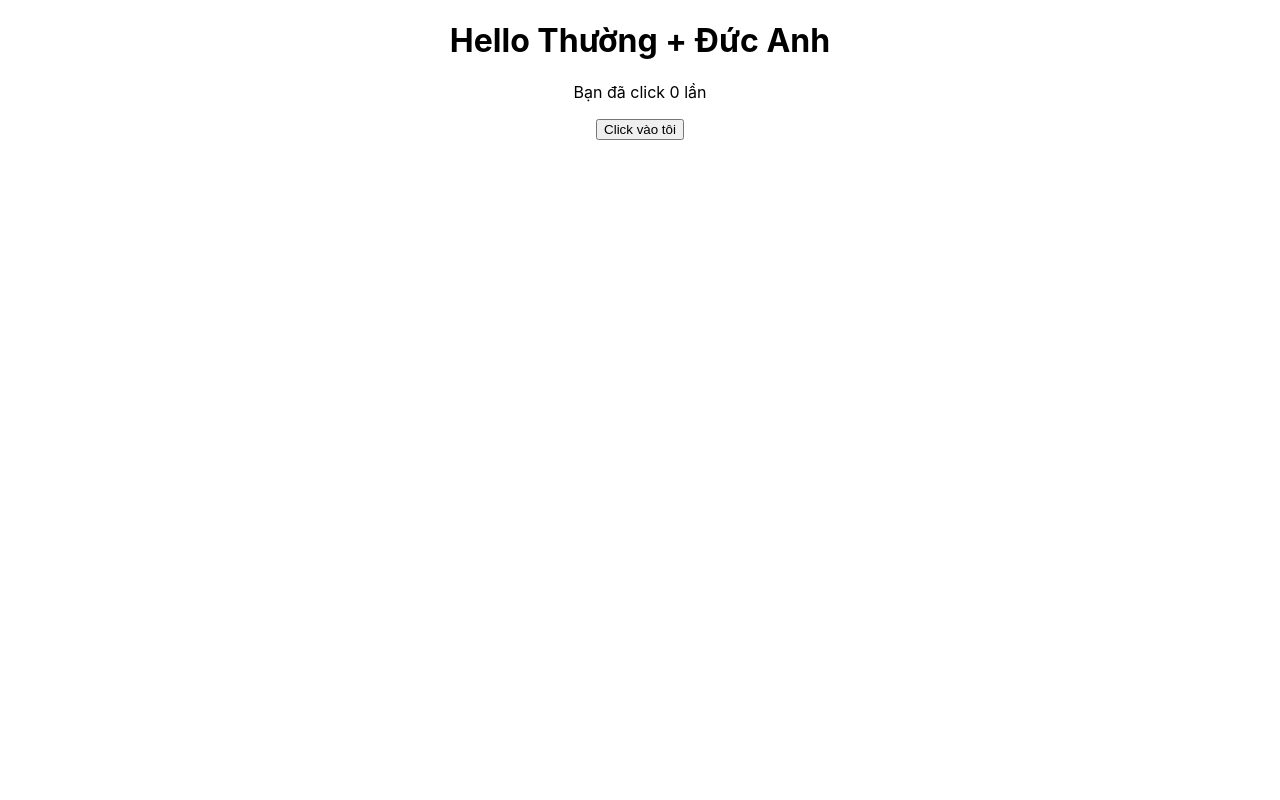
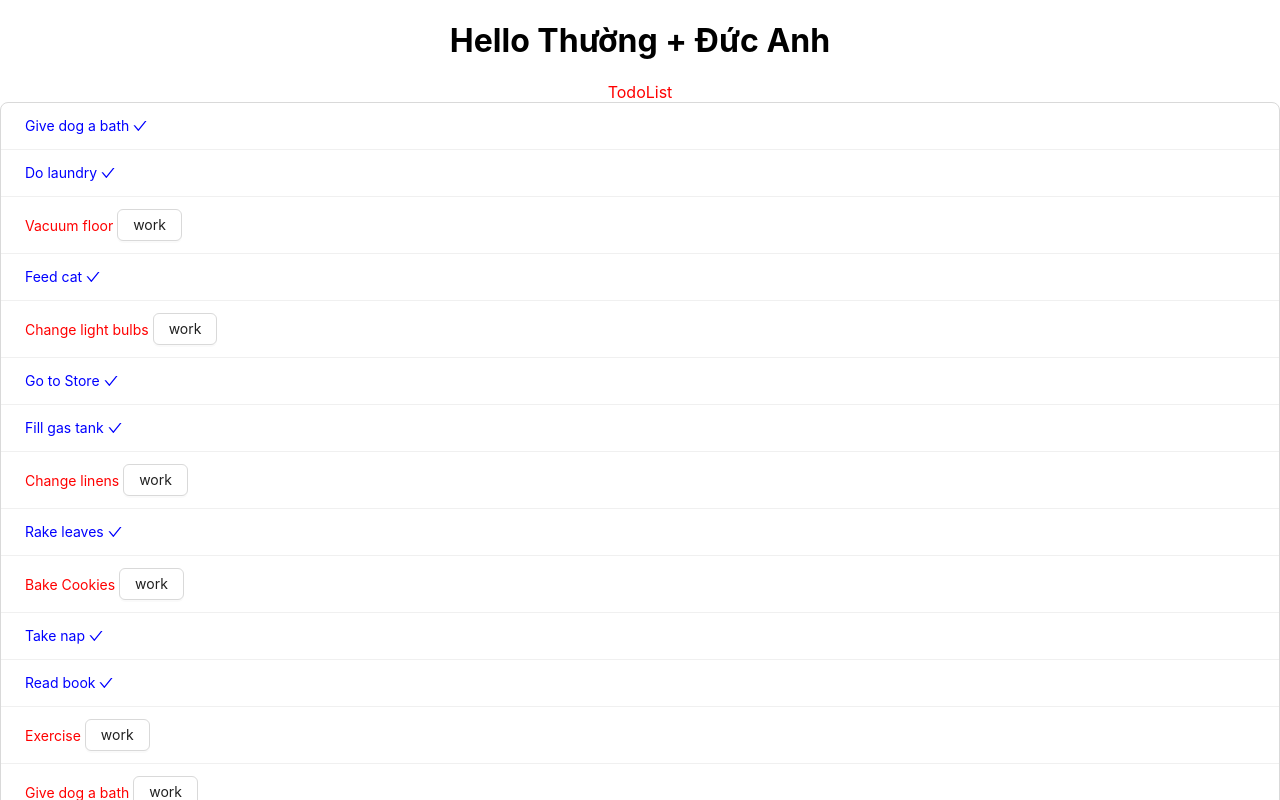
Before and after one commit to LazyProgramerPro/codeWithMe, a React (Create React App) app: page / in a window 1280 px wide. Shown: the top 800 px of the page. Built offline with nearby package versions, Linux system fonts and the light colour scheme.

Commit message:
todolist

```diff
--- a/package.json
+++ b/package.json
@@ -3,12 +3,15 @@
   "version": "0.1.0",
   "private": true,
   "dependencies": {
+    "@ant-design/icons": "^5.0.1",
     "@testing-library/jest-dom": "^5.16.5",
     "@testing-library/react": "^13.4.0",
     "@testing-library/user-event": "^13.5.0",
+    "antd": "^5.2.1",
     "react": "^18.2.0",
     "react-dom": "^18.2.0",
     "react-scripts": "5.0.1",
+    "styled-components": "^5.3.6",
     "web-vitals": "^2.1.4"
   },
   "scripts": {
--- a/src/App.js
+++ b/src/App.js
@@ -1,9 +1,13 @@
 import './App.css';
+import TodoList from './component/session/TodoList';
 
 function App() {
   return (
     <div className="App">
       <h1> Hello Thường + Đức Anh</h1>
+      {/* <Example></Example> */}
+
+      <TodoList></TodoList>
     </div>
   );
 }
--- a/src/Hook.css
+++ /dev/null
@@ -1,3 +0,0 @@
-body {
-    text-align: center;
-}
--- /dev/null
+++ b/src/component/fakeData/todoListFake.js
@@ -0,0 +1,81 @@
+export const todoList = [{
+  "id": 1,
+  "task": "Give dog a bath",
+  "complete": true
+}, {
+  "id": 2,
+  "task": "Do laundry",
+  "complete": true
+}, {
+  "id": 3,
+  "task": "Vacuum floor",
+  "complete": false
+}, {
+  "id": 4,
+  "task": "Feed cat",
+  "complete": true
+}, {
+  "id": 5,
+  "task": "Change light bulbs",
+  "complete": false
+}, {
+  "id": 6,
+  "task": "Go to Store",
+  "complete": true
+}, {
+  "id": 7,
+  "task": "Fill gas tank",
+  "complete": true
+}, {
+  "id": 8,
+  "task": "Change linens",
+  "complete": false
+}, {
+  "id": 9,
+  "task": "Rake leaves",
+  "complete": true
+}, {
+  "id": 10,
+  "task": "Bake Cookies",
+  "complete": false
+}, {
+  "id": 11,
+  "task": "Take nap",
+  "complete": true
+}, {
+  "id": 12,
+  "task": "Read book",
+  "complete": true
+}, {
+  "id": 13,
+  "task": "Exercise",
+  "complete": false
+}, {
+  "id": 14,
+  "task": "Give dog a bath",
+  "complete": false
+}, {
+  "id": 15,
+  "task": "Do laundry",
+  "complete": false
+}, {
+  "id": 16,
+  "task": "Vacuum floor",
+  "complete": false
+}, {
+  "id": 17,
+  "task": "Feed cat",
+  "complete": true
+}, {
+  "id": 18,
+  "task": "Change light bulbs",
+  "complete": false
+}, {
+  "id": 19,
+  "task": "Go to Store",
+  "complete": false
+}, {
+  "id": 20,
+  "task": "Fill gas tank",
+  "complete": false
+}]
--- a/src/Hook.jsx
+++ b/src/component/session/Example.jsx
@@ -1,6 +1,5 @@
 import React, { useState } from 'react';
-import './Hook.css'
-export default Example;
+
 
 function Example() {
   // Khai báo 1 biến trạng thái mới đặt tên là "count"
@@ -15,3 +14,5 @@ function Example() {
     </div>
   );
 }
+
+export default Example;
--- /dev/null
+++ b/src/component/session/TodoList.jsx
@@ -0,0 +1,84 @@
+import { Button, List, Typography } from 'antd';
+import React, { useState } from 'react';
+import { todoList } from '../fakeData/todoListFake';
+import styled from 'styled-components';
+import { CheckOutlined } from '@ant-design/icons';
+
+export default function TodoList() {
+
+  const [list, setList] = useState(todoList)
+
+  useState(()=>{
+
+    // lấy data từ server
+    // sử dụng data để setTodoList (dùng axios)
+
+    //gọi api với axios + jsonplaceholder
+
+    // const data = fetch('https://jsonplaceholder.typicode.com/todos/1')
+    // .then(response => response.json())
+    // .then(json => console.log(json))
+
+    // setTodoList
+
+  },[])
+
+  const checkDone = list?.every(l => l?.complete === true)
+
+  const handleCompleteWork = (id) => {
+    const index = todoList?.findIndex((x) => x.id === id);
+
+    if (index < 0) return;
+
+    list.splice(index, 1, {
+      id: id,
+      task: list[index]?.task,
+      complete: true
+    });
+
+    setList([...list])
+
+  };
+
+
+  return (
+    <>
+
+      <HeaderTodoList checkDone={checkDone}>
+        {!checkDone ? "TodoList" : "Chúc mừng hoàn thiện công việc"}
+      </HeaderTodoList>
+
+      <ListStyled
+        bordered
+        dataSource={list}
+        renderItem={(item) => (
+          <ListItemStyed>
+            <TypographyTextStyled checkData={item?.complete}>{item?.task} {item?.complete ? <CheckOutlined></CheckOutlined> : <Button onClick={() => handleCompleteWork(item?.id)}>work</Button>}</TypographyTextStyled>
+          </ListItemStyed>
+        )}
+      />
+    </>
+  )
+}
+
+
+const HeaderTodoList = styled.div`
+  /* css cho div */
+
+  display: flex;
+  justify-content: center;
+
+  color: red;
+
+  color: ${props => props.checkDone ? "blue" : "red"};
+
+`
+
+const ListStyled = styled(List)``
+
+const ListItemStyed = styled(List.Item)`
+
+`
+const TypographyTextStyled = styled(Typography.Text)`
+  color: ${props => props.checkData ? "blue" : "red"};
+`
--- a/src/index.js
+++ b/src/index.js
@@ -3,13 +3,11 @@ import ReactDOM from 'react-dom/client';
 import './index.css';
 import App from './App';
 import reportWebVitals from './reportWebVitals';
-import Example from './Hook';
 
 const root = ReactDOM.createRoot(document.getElementById('root'));
 root.render(
   <React.StrictMode>
     <App />
-    <Example />
   </React.StrictMode>
 );
 
```
Also changed, not shown: 2 other files (tests, documents, lock files or other folders).
